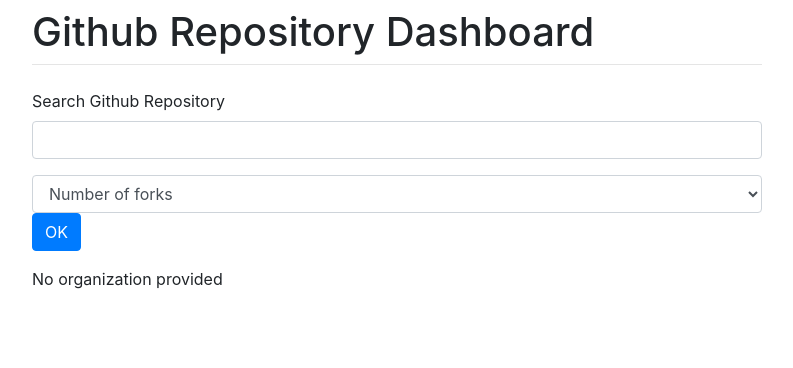
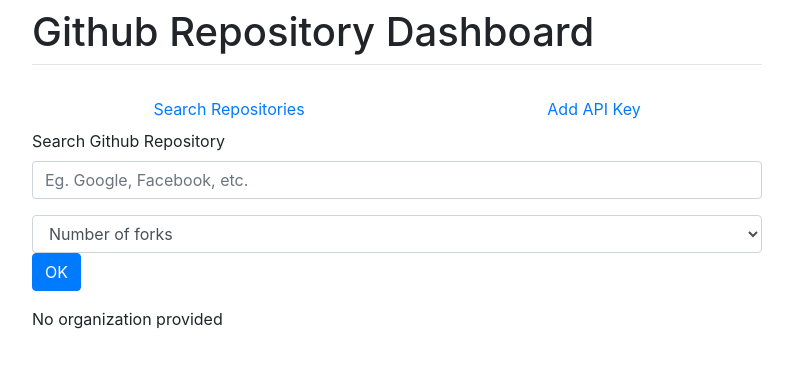
Before and after one commit to adarsh-murthy/github-dashboard, a Django app: page /repos/ in a window 1280 px wide. Shown: the top 368 px of the page, without its empty margins (243-1036 px from the left). Run offline with Django 3.2, Linux system fonts and the light colour scheme; some libraries are stand-ins or nearby versions.

Commit message:
Adds nav bar and ability to add github API key from UI.

```diff
--- a/github_dashboard/backend/templates/base.html
+++ b/github_dashboard/backend/templates/base.html
@@ -12,6 +12,10 @@
         <div class="col-8">
           <h1 class="mt-2">Github Repository Dashboard</h1>
           <hr class="mt-0 mb-4">
+          <nav class="nav nav-pills nav-fill">
+            <a class="nav-item nav-link" href="/repos/">Search Repositories</a>
+            <a class="nav-item nav-link" href="/api_key/">Add API Key</a>
+          </nav>
           {% block content %}
           {% endblock %}
         </div>
--- a/github_dashboard/backend/templates/index.html
+++ b/github_dashboard/backend/templates/index.html
@@ -4,7 +4,7 @@
   <form action="/repos/" method="GET">
     <div class="form-group">
       <label for="organization">Search Github Repository</label>
-      <input id="organization" type="text" name="organization" class="form-control" value="{{ organization }}">
+      <input id="organization" type="text" name="organization" class="form-control" value="{{ organization }}" placeholder="Eg. Google, Facebook, etc.">
     </div>
     <select name="sort_by" id="sort_by" class="form-control">
       <option value="forks_count">Number of forks</option>
--- a/github_dashboard/backend/utils.py
+++ b/github_dashboard/backend/utils.py
@@ -2,14 +2,20 @@
 import os
 import requests
 
+from django.core.cache import cache
+
 GITHUB_API = "https://api.github.com"
-GITHUB_API_KEY = os.environ.get("GITHUB_API_KEY")
-GITHUB_API_KEY = "6fd20240b18dad56caa1fa7a35ce91a8ea2a0d8d"
+def get_github_api_key():
+    """Get the github API key from the cache."""
+    return cache.get('api_key', None)
+
+
+github_api_key = get_github_api_key()
 
 headers = {}
-if GITHUB_API_KEY:
+if github_api_key:
     # Headers to make calls to github
-    headers = {"Authorization": "Token {}".format(GITHUB_API_KEY)}
+    headers = {"Authorization": "Token {}".format(github_api_key)}
 
 
 def get_repositories(organization):
--- a/github_dashboard/backend/views.py
+++ b/github_dashboard/backend/views.py
@@ -9,7 +9,7 @@ from .utils import get_repositories, update_repos_with_contributor_count
 
 
 def get_index(request):
-    return render(request, "index.html", {"organization": ""})
+    return render(request, "base.html")
 
 
 def get_repositories_for_org(request):
@@ -22,7 +22,9 @@ def get_repositories_for_org(request):
 
     if not organization:
         return render(
-            request, "index.html", {"error": "No organization provided"}
+            request,
+            "index.html",
+            {"error": "No organization provided", "organization": ""},
         )
 
     # Make sure organization is of type string.
@@ -68,7 +70,13 @@ def get_repositories_for_org(request):
             content, key=lambda repo: repo["contributors_count"], reverse=True
         )
     return render(
-        request,
-        "index.html",
-        {"data": content, "organization": organization},
+        request, "index.html", {"data": content, "organization": organization}
     )
+
+
+def github_api_key(request):
+    """Stores github API token in cache."""
+    if request.method == "post":
+        api_token = request.POST.get("api_key")
+        cache.set("api_key", api_token)
+    return render(request, "add_api_key.html")
--- a/github_dashboard/github_dashboard/urls.py
+++ b/github_dashboard/github_dashboard/urls.py
@@ -16,10 +16,11 @@ Including another URLconf
 from django.contrib import admin
 from django.urls import path
 
-from backend.views import get_index, get_repositories_for_org
+from backend.views import get_repositories_for_org, get_index, github_api_key
 
 urlpatterns = [
     path("admin/", admin.site.urls),
-    path("index/", get_index, name="index"),
+    path("", get_index, name="index"),
     path("repos/", get_repositories_for_org, name="repos"),
+    path("api_key/", github_api_key, name="api_key"),
 ]
```
Also changed, not shown: github_dashboard/backend/templates/add_api_key.html (added, +14 -0 lines).
